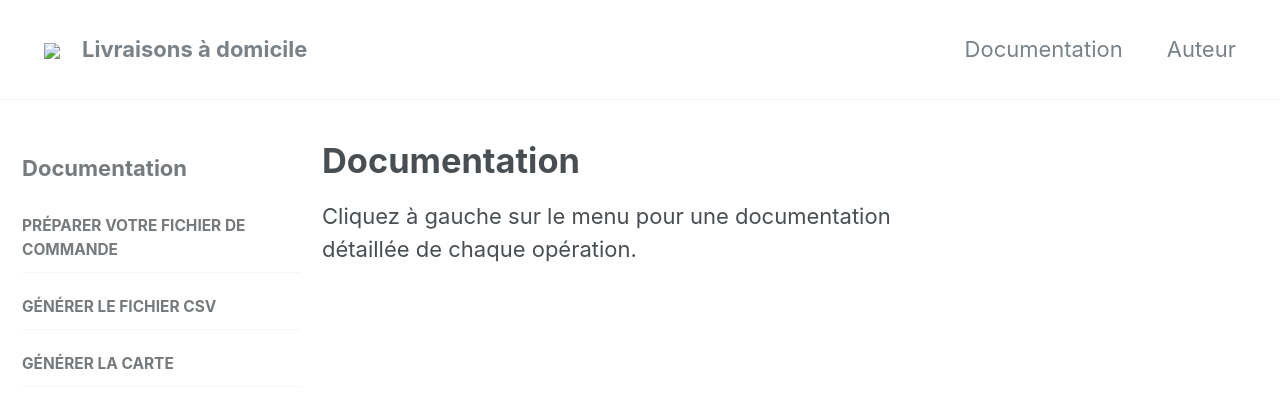
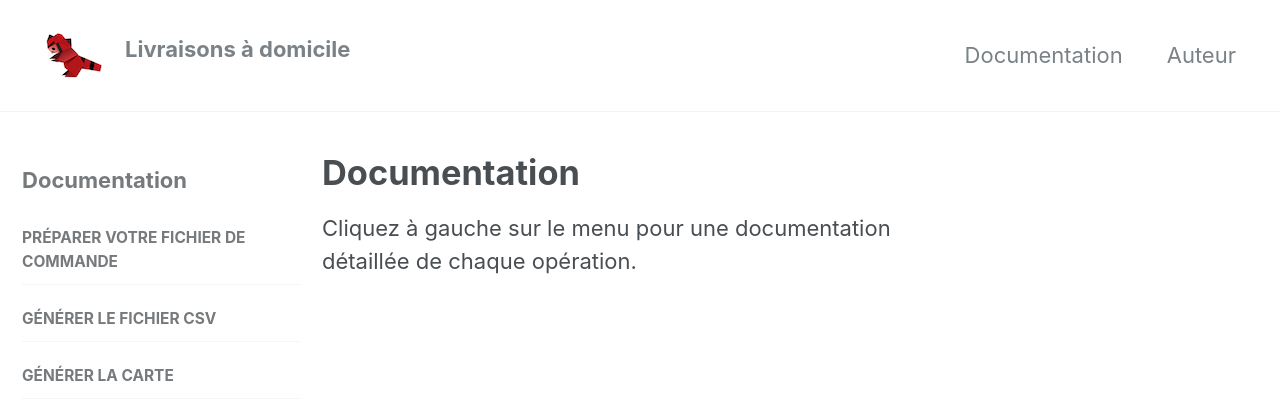
Before and after one commit to chemiskyy/livraison, a Jekyll site: the page built from _pages/documentation.md, in a window 1280 px wide and 900 px high. Shown: the top 420 px of the window. Built offline with Jekyll 4.4.1, drawn with Linux system fonts in a browser that asks for light colours; nearby versions of some CDN libraries.

Commit message:
Changed logo path for the website

```diff
--- a/_includes/masthead.html
+++ b/_includes/masthead.html
@@ -2,7 +2,7 @@
   <div class="masthead__inner-wrap">
     <div class="masthead__menu">
       <nav id="site-nav" class="greedy-nav">
-        <a class="site-logo" href="{{ '/' | absolute_url }}"><img src="assets/images/logo_simcoon/simcoon_logo_vsmall.png"></a>
+        <a class="site-logo" href="{{ '/' | absolute_url }}"><img src="https://chemiskyy.github.io/livraison/assets/images/logo_simcoon/simcoon_logo_vsmall.png"></a>
         <a class="site-title" href="{{ '/' | absolute_url }}">{{ site.title }}</a>
         <ul class="visible-links">
           {% for link in site.data.navigation.main %}
```
